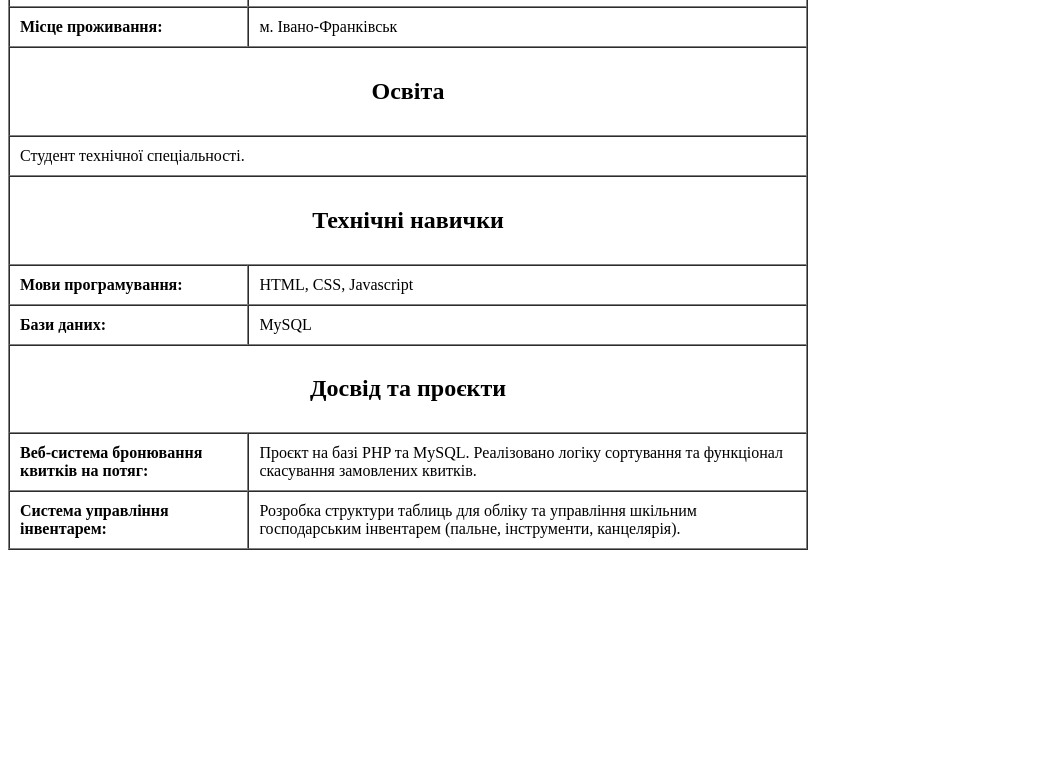
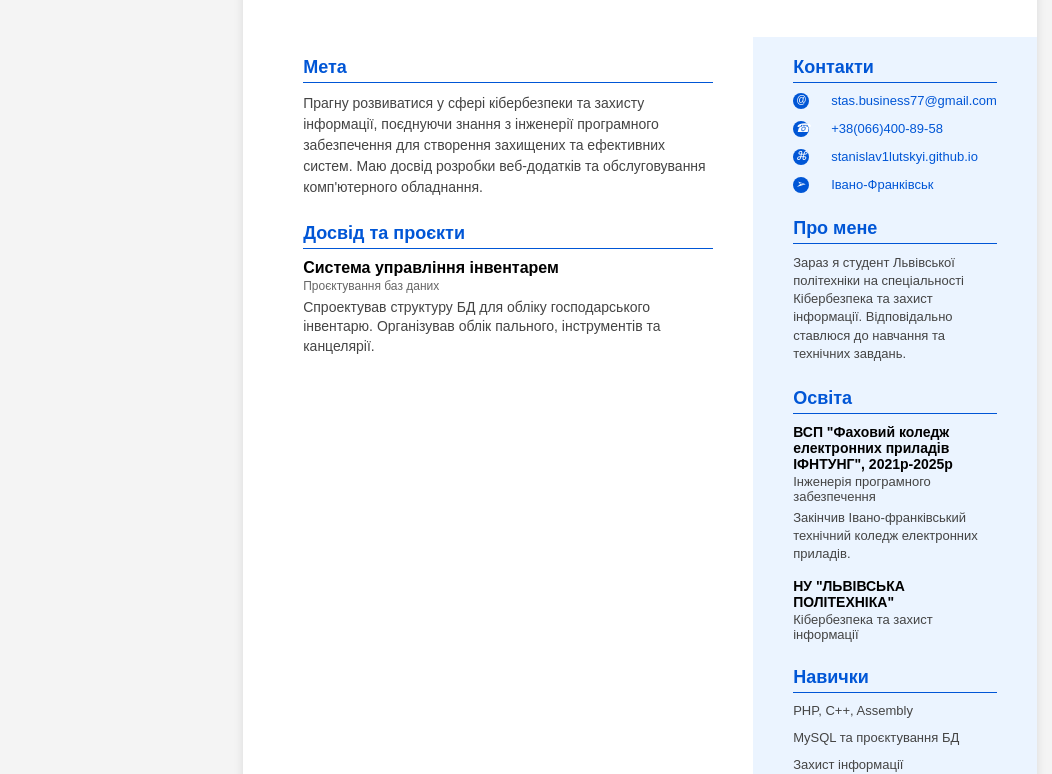
Before and after one commit to stanislav1lutskyi/polytechnic, a plain HTML site: page index.html in a window 1280 px wide. Shown: the part 144-918 px from the top of the page, without its empty margins (0-1052 px from the left). Before the commit the page ends 800 px from the top, so only its background shows below. Drawn offline with Linux system fonts and the light colour scheme; a web font is replaced by a local one.

Commit message:
Add files via upload
add design to index page

```diff
--- a/index.html
+++ b/index.html
@@ -2,62 +2,81 @@
 <html lang="uk">
 <head>
     <meta charset="UTF-8">
-    <title>Резюме - lab_2</title>
+    <meta name="viewport" content="width=device-width, initial-scale=1.0">
+    <title>Резюме - Станіслав Луцький</title>
+    <link rel="preconnect" href="https://fonts.googleapis.com">
+    <link rel="preconnect" href="https://fonts.gstatic.com" crossorigin>
+    <link href="https://fonts.googleapis.com/css2?family=Montserrat+Condensed:wght@400;600;700&display=swap" rel="stylesheet">
+    <link rel="stylesheet" href="styles.css">
 </head>
 <body>
-    <table border="1" cellpadding="10" cellspacing="0" width="800">
-        <tr>
-            <th colspan="2">
-                <h1>Станіслав Михайлович Луцький</h1>
-            </th>
-        </tr>
-        <tr>
-            <td width="30%"><strong>Дата народження:</strong></td>
-            <td>26 жовтня 2005 р.</td>
-        </tr>
-        <tr>
-            <td><strong>Місце проживання:</strong></td>
-            <td>м. Івано-Франківськ</td>
-        </tr>
+    <div class="resume-container">
+        <header class="resume-header">
+            <div class="header-content">
+                <h1 class="resume-name">Станіслав Луцький</h1>
+                <h2 class="resume-title">Розробник</h2>
+            </div>
+        </header>
 
-        <tr>
-            <th colspan="2">
-                <h2>Освіта</h2>
-            </th>
-        </tr>
-        <tr>
-            <td colspan="2">
-                Студент технічної спеціальності.
-            </td>
-        </tr>
+        <div class="resume-body">
 
-        <tr>
-            <th colspan="2">
-                <h2>Технічні навички</h2>
-            </th>
-        </tr>
-        <tr>
-            <td><strong>Мови програмування:</strong></td>
-            <td>HTML, CSS, Javascript</td>
-        </tr>
-        <tr>
-            <td><strong>Бази даних:</strong></td>
-            <td>MySQL</td>
-        </tr>
+            <main class="left-column">
+                <section class="resume-section">
+                    <h2 class="section-heading">Мета</h2>
+                    <p class="section-text">Прагну розвиватися у сфері кібербезпеки та захисту інформації, поєднуючи знання з інженерії програмного забезпечення для створення захищених та ефективних систем. Маю досвід розробки веб-додатків та обслуговування комп'ютерного обладнання.</p>
+                </section>
 
-        <tr>
-            <th colspan="2">
-                <h2>Досвід та проєкти</h2>
-            </th>
-        </tr>
-        <tr>
-            <td><strong>Веб-система бронювання квитків на потяг:</strong></td>
-            <td>Проєкт на базі PHP та MySQL. Реалізовано логіку сортування та функціонал скасування замовлених квитків.</td>
-        </tr>
-        <tr>
-            <td><strong>Система управління інвентарем:</strong></td>
-            <td>Розробка структури таблиць для обліку та управління шкільним господарським інвентарем (пальне, інструменти, канцелярія).</td>
-        </tr>
-    </table>
+                <section class="resume-section">
+                    <h2 class="section-heading">Досвід та проєкти</h2>
+
+                    <div class="experience-entry">
+                        <h3 class="job-title">Система управління інвентарем</h3>
+                        <p class="job-meta">Проєктування баз даних</p>
+                        <p class="job-description">Спроектував структуру БД для обліку господарського інвентарю. Організував облік пального, інструментів та канцелярії.</p>
+                    </div>
+                </section>
+            </main>
+
+            <aside class="right-column">
+                <section class="resume-section">
+                    <h2 class="section-heading">Контакти</h2>
+                    <ul class="contact-list">
+                        <li><i class="icon-email"></i><a href="mailto:stas.business77@gmail.com">stas.business77@gmail.com</a></li>
+                        <li><i class="icon-phone"></i><a href="tel:+380664008958">+38(066)400-89-58</a></li>
+                        <li><i class="icon-website"></i><a href="https://stanislav1lutskyi.github.io/" target="_blank">stanislav1lutskyi.github.io</a></li>
+                        <li><i class="icon-location"></i><span>Івано-Франківськ</span></li>
+                    </ul>
+                </section>
+
+                <section class="resume-section">
+                    <h2 class="section-heading">Про мене</h2>
+                    <p class="section-text-small">Зараз я студент Львівської політехніки на спеціальності Кібербезпека та захист інформації. Відповідально ставлюся до навчання та технічних завдань.</p>
+                </section>
+
+                <section class="resume-section">
+                    <h2 class="section-heading">Освіта</h2>
+                    <div class="education-entry">
+                        <h3 class="school-name">ВСП "Фаховий коледж електронних приладів ІФНТУНГ", 2021р-2025р</h3>
+                        <p class="degree-text">Інженерія програмного забезпечення</p>
+                        <p class="section-text-small" style="margin-top: 5px;">Закінчив Івано-франківський технічний коледж електронних приладів.</p>
+                    </div>
+                    <div class="education-entry" style="margin-top: 15px;">
+                        <h3 class="school-name">НУ "ЛЬВІВСЬКА ПОЛІТЕХНІКА"</h3>
+                        <p class="degree-text">Кібербезпека та захист інформації</p>
+                    </div>
+                </section>
+
+                <section class="resume-section">
+                    <h2 class="section-heading">Навички</h2>
+                    <ul class="skills-list">
+                        <li>PHP, C++, Assembly</li>
+                        <li>MySQL та проєктування БД</li>
+                        <li>Захист інформації</li>
+                        <li>Обслуговування апаратного забезпечення</li>
+                    </ul>
+                </section>
+            </aside>
+        </div>
+    </div>
 </body>
 </html>
--- /dev/null
+++ b/styles.css
@@ -0,0 +1,212 @@
+:root {
+    --text-color: #333;
+    --heading-color: #000;
+    --section-heading-color: #0056D6;
+    --link-color: #0056D6;
+    --sidebar-bg-color: #EBF4FF;
+    --font-family: 'Montserrat Condensed', Arial, sans-serif;
+    --body-font-family: Arial, sans-serif;
+}
+
+body {
+    font-family: var(--font-family);
+    color: var(--text-color);
+    margin: 0;
+    background-color: #f4f4f4;
+    display: flex;
+    justify-content: center;
+    padding: 20px;
+}
+
+.resume-container {
+    width: 210mm;
+    height: 297mm;
+    background-color: #fff;
+    box-shadow: 0 0 10px rgba(0,0,0,0.1);
+    display: flex;
+    flex-direction: column;
+}
+
+.resume-header {
+    background-color: #fff;
+    padding: 40px 60px;
+}
+
+.resume-name {
+    font-size: 48px;
+    font-weight: 700;
+    margin: 0;
+    color: var(--heading-color);
+    line-height: 1.1;
+}
+
+.resume-title {
+    font-size: 20px;
+    font-weight: 400;
+    margin: 5px 0 0;
+    color: var(--heading-color);
+    letter-spacing: 1px;
+}
+
+.resume-body {
+    flex-grow: 1;
+    display: grid;
+    grid-template-columns: 2fr 1fr;
+}
+
+.resume-section {
+    margin-bottom: 25px;
+}
+
+.section-heading {
+    color: var(--section-heading-color);
+    font-size: 18px;
+    font-weight: 600;
+    margin: 0 0 10px;
+    display: flex;
+    align-items: center;
+    position: relative;
+    padding-bottom: 5px;
+}
+
+.section-heading::after {
+    content: '';
+    position: absolute;
+    bottom: 0;
+    left: 0;
+    width: 100%;
+    height: 1px;
+    background-color: var(--section-heading-color);
+}
+
+.section-text {
+    font-size: 14px;
+    line-height: 1.5;
+    margin: 0;
+    font-family: var(--body-font-family);
+    color: #444;
+}
+
+.left-column {
+    padding: 20px 40px 40px 60px;
+}
+
+.experience-entry {
+    margin-bottom: 15px;
+}
+
+.job-title {
+    font-size: 16px;
+    font-weight: 600;
+    color: var(--heading-color);
+    margin: 0;
+}
+
+.job-meta {
+    font-size: 12px;
+    color: #666;
+    margin: 2px 0 5px;
+}
+
+.job-description {
+    font-size: 14px;
+    line-height: 1.4;
+    margin: 0;
+    font-family: var(--body-font-family);
+    color: #444;
+}
+
+.right-column {
+    background-color: var(--sidebar-bg-color);
+    padding: 20px 40px;
+}
+
+.contact-list {
+    list-style: none;
+    padding: 0;
+    margin: 0;
+}
+
+.contact-list li {
+    display: flex;
+    align-items: center;
+    margin-bottom: 8px;
+    font-size: 13px;
+    color: var(--link-color);
+}
+
+.contact-list a {
+    color: var(--link-color);
+    text-decoration: none;
+}
+
+.contact-list a:hover {
+    text-decoration: underline;
+}
+
+.section-text-small {
+    font-size: 13px;
+    line-height: 1.4;
+    margin: 0;
+    font-family: var(--body-font-family);
+    color: #444;
+}
+
+.education-entry {
+    margin-bottom: 10px;
+}
+
+.school-name {
+    font-size: 14px;
+    font-weight: 600;
+    color: var(--heading-color);
+    margin: 0;
+}
+
+.degree-text {
+    font-size: 13px;
+    margin: 2px 0 0;
+    font-family: var(--body-font-family);
+    color: #444;
+}
+
+.skills-list {
+    list-style: none;
+    padding: 0;
+    margin: 0;
+}
+
+.skills-list li {
+    font-size: 13px;
+    margin-bottom: 5px;
+    font-family: var(--body-font-family);
+    color: #444;
+}
+
+.icon-email, .icon-phone, .icon-website, .icon-location {
+    width: 16px;
+    height: 16px;
+    background-color: var(--link-color);
+    border-radius: 50%;
+    margin-right: 10px;
+    display: inline-block;
+    position: relative;
+}
+
+.icon-email::after { content: '@'; font-size: 10px; color: #fff; position: absolute; left: 3px; top: 1px; }
+.icon-phone::after { content: '\260E'; font-size: 12px; color: #fff; position: absolute; left: 2px; top: 0; }
+.icon-website::after { content: '\2318'; font-size: 12px; color: #fff; position: absolute; left: 2px; top: 0; }
+.icon-location::after { content: '\27A2'; font-size: 12px; color: #fff; position: absolute; left: 2px; top: 0; }
+
+.right-column ul li {
+    display: flex;
+    align-items: center;
+    gap: 12px;
+    margin-bottom: 12px;
+    word-break: break-all;
+}
+
+.right-column ul li a {
+    display: inline-block;
+    white-space: nowrap;
+}
```
